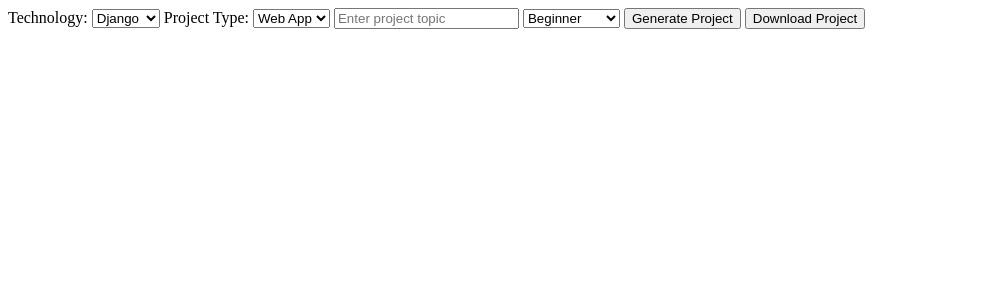
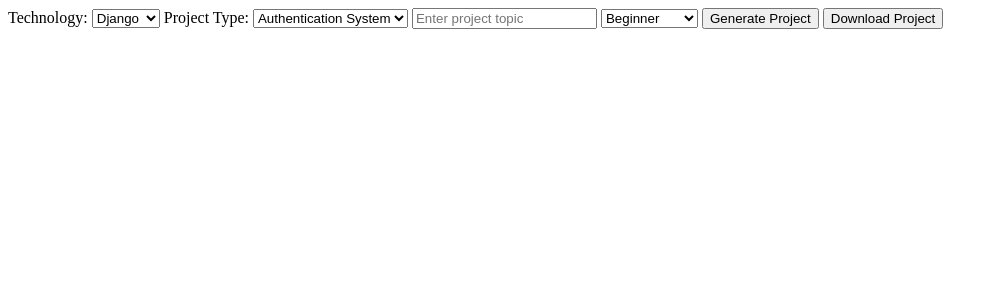
Before and after one commit to tunerai55/architect_ai, a Django app: page / in a window 1280 px wide. Shown: the top 300 px of the page, without its empty margins (0-998 px from the left). Run offline with Django 5.2, Linux system fonts and the light colour scheme.

```diff
--- a/generator/templates/index.html
+++ b/generator/templates/index.html
@@ -9,8 +9,9 @@
 
     <label>Project Type:</label>
     <select name="type">
-        <option value="web">Web App</option>
-        <option value="android">Android</option>
+        <option value="auth">Authentication System</option>
+        <option value="blog">Blog App</option>
+        <option value="ecommerce">E-Commerce</option>
     </select>
 
     <input type="text" name="topic" placeholder="Enter project topic">
--- a/generator/views.py
+++ b/generator/views.py
@@ -224,7 +224,7 @@ Welcome to {topic}
 """
             return render(request, "index.html", {"result": result})
 
-        # 👉 DOWNLOAD
+        # 👉 DOWNLOAD (FIXED INSIDE POST)
         elif action == "download":
             buffer = io.BytesIO()
             zip_file = zipfile.ZipFile(buffer, 'w')
```
